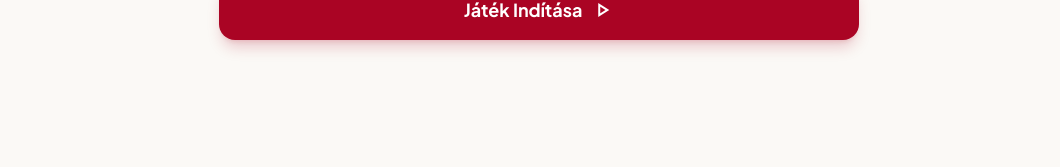
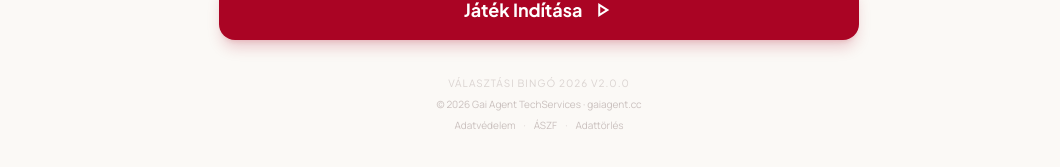
Before and after one commit to gaiagent0/kozeletimozaik, a React (Vite) app: page / in a window 1280 px wide. Shown: the part 1282-1449 px from the top of the page, without its empty margins (101-1161 px from the left). Built offline with nearby package versions, Linux system fonts and the light colour scheme; no server answers; the database is empty.

Commit message:
feat: egységes jogi footer minden képernyőn (copyright + adatvédelem + ászf + adattörlés)

```diff
--- /dev/null
+++ b/src/components/LegalFooter.jsx
@@ -0,0 +1,33 @@
+export default function LegalFooter() {
+  return (
+    <div className="w-full text-center py-3 space-y-1.5 pb-36">
+      <p className="text-[10px] text-on-surface-variant opacity-20 font-headline uppercase tracking-widest">
+        Választási Bingó 2026 v2.0.0
+      </p>
+      <a
+        href="https://gaiagent.cc/"
+        target="_blank"
+        rel="noopener noreferrer"
+        className="block text-[10px] text-on-surface-variant opacity-30 hover:opacity-60 transition-opacity font-body"
+      >
+        © 2026 Gai Agent TechServices · gaiagent.cc
+      </a>
+      <div className="flex items-center justify-center gap-2">
+        <a href="/privacy" target="_blank" rel="noopener noreferrer"
+          className="text-[10px] text-on-surface-variant opacity-30 hover:opacity-60 transition-opacity font-body">
+          Adatvédelem
+        </a>
+        <span className="text-on-surface-variant opacity-20 text-[10px]">·</span>
+        <a href="/terms" target="_blank" rel="noopener noreferrer"
+          className="text-[10px] text-on-surface-variant opacity-30 hover:opacity-60 transition-opacity font-body">
+          ÁSZF
+        </a>
+        <span className="text-on-surface-variant opacity-20 text-[10px]">·</span>
+        <a href="/delete" target="_blank" rel="noopener noreferrer"
+          className="text-[10px] text-on-surface-variant opacity-30 hover:opacity-60 transition-opacity font-body">
+          Adattörlés
+        </a>
+      </div>
+    </div>
+  )
+}
--- a/src/screens/BingoScreen.jsx
+++ b/src/screens/BingoScreen.jsx
@@ -1,5 +1,6 @@
 import { useState, useCallback, useRef, useEffect } from 'react'
 import TopBar from '../components/TopBar.jsx'
+import LegalFooter from '../components/LegalFooter.jsx'
 import { BUZZWORDS } from '../lib/data.js'
 import { SIZE, CENTER, makeBoard, checkWin, launchConfetti } from '../lib/bingo.js'
 import { supabase } from '../lib/supabase.js'
@@ -310,6 +311,7 @@ export default function BingoScreen({ user, onNavigate, onMenuClick, onProfileCl
             Játék Indítása
             <span className="material-symbols-outlined">play_arrow</span>
           </button>
+          <LegalFooter />
         </main>
       </div>
     )
@@ -470,7 +472,7 @@ export default function BingoScreen({ user, onNavigate, onMenuClick, onProfileCl
             <p className="text-xs text-on-surface-variant line-clamp-1 mt-0.5">A részletek már elérhetők a hivatalos oldalakon...</p>
           </div>
         </div>
-
+        <LegalFooter />
       </main>
     </div>
   )
--- a/src/screens/CommunityScreen.jsx
+++ b/src/screens/CommunityScreen.jsx
@@ -1,5 +1,6 @@
 import { useState, useEffect } from 'react'
 import TopBar from '../components/TopBar.jsx'
+import LegalFooter from '../components/LegalFooter.jsx'
 import { LEADERBOARD as FALLBACK } from '../lib/data.js'
 import { supabase } from '../lib/supabase.js'
 import { useDailyChallenge } from '../hooks/useDailyChallenge.js'
@@ -351,7 +352,7 @@ export default function CommunityScreen({ user, onNavigate, onMenuClick, onProfi
             )}
           </div>
         </section>
-
+        <LegalFooter />
       </main>
 
       {/* Toast */}
--- a/src/screens/NewsScreen.jsx
+++ b/src/screens/NewsScreen.jsx
@@ -1,5 +1,6 @@
 import { useState, useEffect } from 'react'
 import TopBar from '../components/TopBar.jsx'
+import LegalFooter from '../components/LegalFooter.jsx'
 import { NEWS as FALLBACK_NEWS } from '../lib/data.js'
 
 const DOT_COLORS = ['bg-primary', 'bg-secondary', 'bg-outline', 'bg-primary', 'bg-secondary']
@@ -129,7 +130,7 @@ export default function NewsScreen({ onNavigate, onMenuClick, onProfileClick, le
             ))
           )}
         </div>
-
+        <LegalFooter />
       </main>
     </div>
   )
--- a/src/screens/SettingsScreen.jsx
+++ b/src/screens/SettingsScreen.jsx
@@ -1,5 +1,6 @@
 import { useState, useEffect } from 'react'
 import TopBar from '../components/TopBar.jsx'
+import LegalFooter from '../components/LegalFooter.jsx'
 import { signInWithGoogle, signInAnonymously, signOut, signInWithFacebook } from '../lib/auth.js'
 import { supabase } from '../lib/supabase.js'
 import { getSettings, saveSettings, requestNotifPermission } from '../lib/settings.js'
@@ -206,34 +207,7 @@ export default function SettingsScreen({ user, loading, onNavigate, onMenuClick,
           </div>
         )}
 
-        {/* Copyright + jogi linkek – MINDIG látható */}
-        <div className="text-center pt-2 pb-2 space-y-1">
-          <p className="text-[10px] text-on-surface-variant uppercase tracking-widest font-headline font-bold opacity-40">
-            Választási Bingó 2026 v2.0.0
-          </p>
-          <a
-            href="https://gaiagent.cc/"
-            target="_blank"
-            rel="noopener noreferrer"
-            className="block text-[10px] text-on-surface-variant font-body opacity-40 hover:opacity-70 transition-opacity"
-          >
-            © 2026 Gai Agent TechServices · gaiagent.cc
-          </a>
-          <div className="flex items-center justify-center gap-3 pt-1">
-            <a href="/privacy" target="_blank" className="text-[10px] text-on-surface-variant opacity-30 hover:opacity-60 transition-opacity font-body">
-              Adatvédelem
-            </a>
-            <span className="text-on-surface-variant opacity-20 text-[10px]">·</span>
-            <a href="/terms" target="_blank" className="text-[10px] text-on-surface-variant opacity-30 hover:opacity-60 transition-opacity font-body">
-              ÁSZF
-            </a>
-            <span className="text-on-surface-variant opacity-20 text-[10px]">·</span>
-            <a href="/delete" target="_blank" className="text-[10px] text-on-surface-variant opacity-30 hover:opacity-60 transition-opacity font-body">
-              Adattörlés
-            </a>
-          </div>
-        </div>
-
+        <LegalFooter />
       </main>
 
       {toast && (
```
